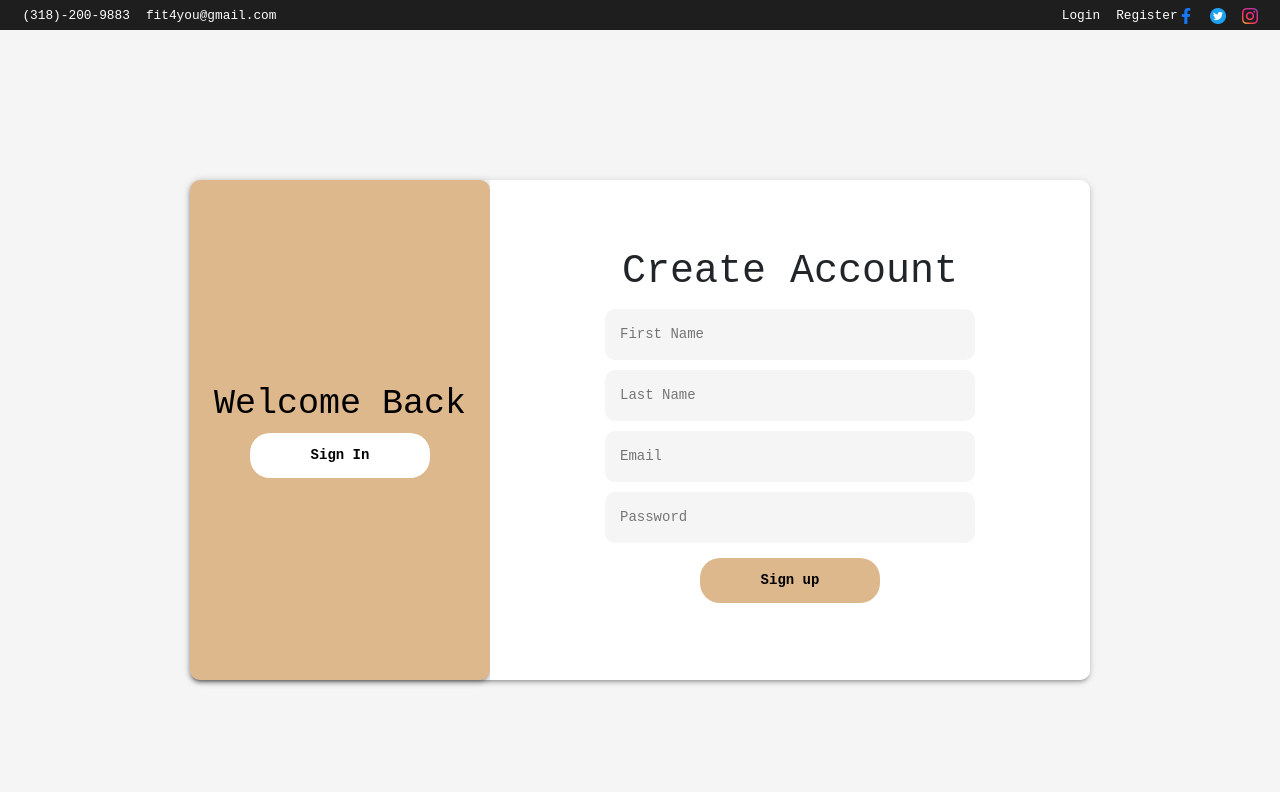
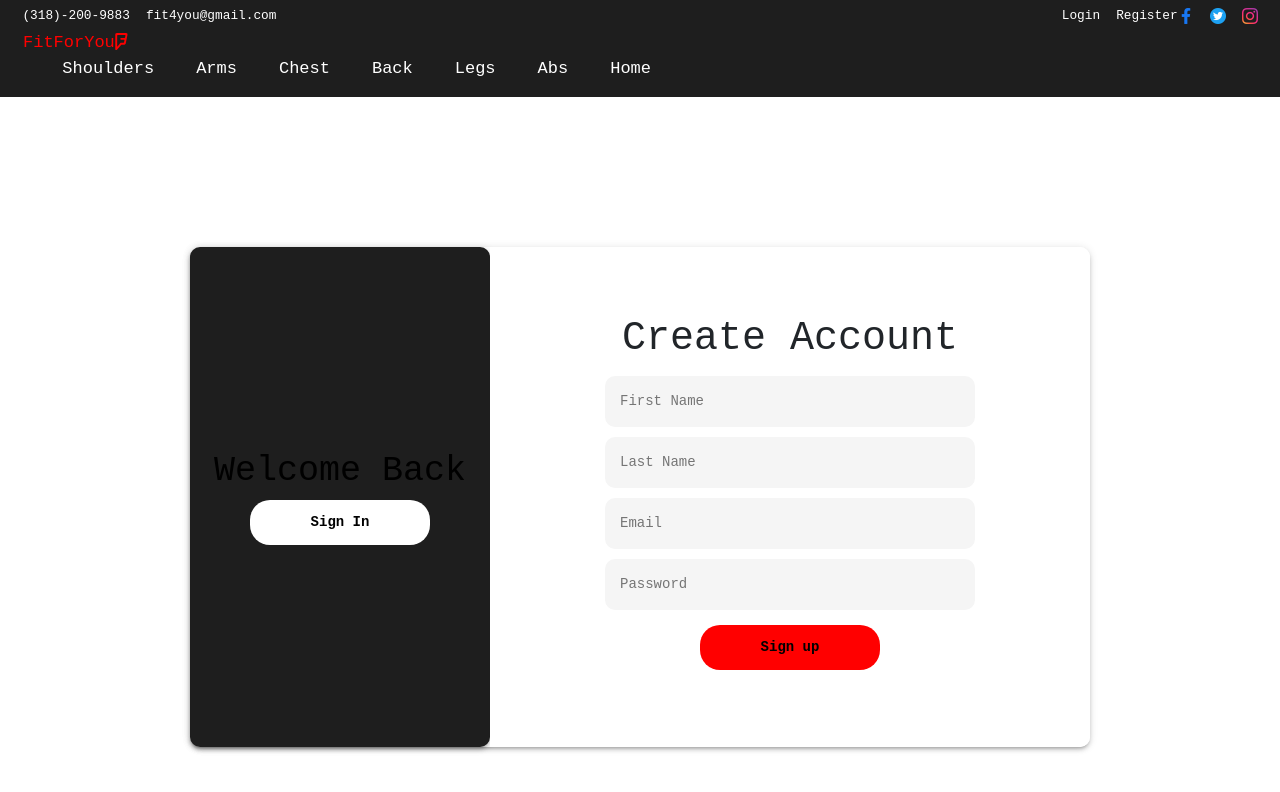
Before and after one commit to JordanMcFadden/newfit, a React (Create React App) app in the folder frontend/: page /sign-up in a window 1280 px wide. Shown: the top 792 px of the page. Built offline with nearby package versions, Linux system fonts and the light colour scheme.

Commit message:
finished nav, might revise later

```diff
--- a/frontend/public/index.html
+++ b/frontend/public/index.html
@@ -17,6 +17,9 @@
   .
     -->
     <title>FitForYou</title>
+    <script defer src="https://use.fontawesome.com/releases/v5.15.4/js/all.js"
+    integrity="sha384-rOA1PnstxnOBLzCLMcre8ybwbTmemjzdNlILg8O7z1lUkLXozs4DHonlDtnE7fpc"
+    crossorigin="anonymous"></script>
     <script src="https://code.jquery.com/jquery-latest.js"></script>
     <link rel="stylesheet" href="https://stackpath.bootstrapcdn.com/bootstrap/4.3.1/css/bootstrap.min.css">
     <script src="https://stackpath.bootstrapcdn.com/bootstrap/4.3.1/js/bootstrap.min.js"></script>
--- a/frontend/src/App.js
+++ b/frontend/src/App.js
@@ -4,7 +4,6 @@ import { BrowserRouter as Router, Routes, Route} from 'react-router-dom';
 import Signin from './components/login_component';
 import Signup from './components/signup_component';
 import Home from './components/home_component';
-import Journey from './components/journey_component';
 import Topbar from './components/topbar_component';
 import Personalize from './components/getstarted_component';
 
@@ -14,14 +13,13 @@ function App() {
     <Router>
       <div className = "App">
         <div className="auth-wrapper">
-        <Topbar />
+          <Topbar />
           <div className="auth-inner">
             <Routes>
               <Route exact path ="/" element={<Home />}/>
-              <Route path="/get-started" element={<Personalize/>} />
+              <Route path="/get-started" element={<Personalize />} />
               <Route path="/sign-in" element={<Signin />}/>
               <Route path="/sign-up" element={<Signup />}/>
-              <Route path="/journey" element={<Journey />}/>
             </Routes>
           </div>
         </div>
--- a/frontend/src/components/journey_component.js
+++ /dev/null
@@ -1,13 +0,0 @@
-import React from 'react'
-
-function journey_component() {
-  return (
-    <div>
-        <h1>FitForYou</h1>
-        <p>This is where all of the personal records and fitness info will go</p>
-    </div>
-
-  )
-}
-
-export default journey_component
--- a/frontend/src/components/signup_component.js
+++ b/frontend/src/components/signup_component.js
@@ -72,7 +72,7 @@ const Signup  = () =>
             required
             className={styles.input}
           />
-          <button type="submit" className={styles.tan_btn}>
+          <button type="submit" className={styles.grey_btn}>
             Sign up
           </button>
           </form>
--- a/frontend/src/components/topbar_component.js
+++ b/frontend/src/components/topbar_component.js
@@ -13,8 +13,11 @@ export default function Topbar(props) {
 
   return (
     <>
-        <div className={styles.topbar}>
-          <div className={styles.topbar_phone}><a className={styles.topbar_links} href="tel:318-200-9883">(318)-200-9883</a><a className={styles.topbar_links} href="mailto:fit4you@gmail.com">fit4you@gmail.com</a></div>
+      <div className={styles.topbar}>
+        <div className={styles.topbar_phone}>
+          <a className={styles.topbar_links} href="tel:318-200-9883">(318)-200-9883</a>
+          <a className={styles.topbar_links} href="mailto:fit4you@gmail.com">fit4you@gmail.com</a>
+        </div>
         <div className={styles.topbar_social}>
 
           {isauth === true ? (
@@ -50,6 +53,50 @@ export default function Topbar(props) {
           </a>
         </div>
       </div>
+
+      <nav className={styles.navbar}>
+        <div className={styles.navbar_logo}>FitForYou<i className="fab fa-foursquare"></i>
+          <div className={styles.navbar_groups}>
+            <ul className={styles.navbar_groups}>
+              <li>
+                  <Link className={styles.navbar_links} to="/shoulders">
+                    Shoulders
+                  </Link>
+              </li>
+              <li>
+                  <Link className={styles.navbar_links} to="/arms">
+                    Arms
+                  </Link>
+              </li>
+              <li>
+              <Link className={styles.navbar_links} to="/chest">
+                    Chest
+                  </Link>
+              </li>
+              <li>
+                  <Link className={styles.navbar_links} to="/back">
+                    Back
+                  </Link>
+              </li>
+              <li>
+                  <Link className={styles.navbar_links} to="/legs">
+                    Legs
+                  </Link>
+              </li>
+              <li>
+                  <Link className={styles.navbar_links} to="/abs">
+                    Abs
+                  </Link>
+              </li>
+              <li>
+                  <Link className={styles.navbar_links} to="/">
+                    Home
+                  </Link>
+              </li>
+            </ul>
+          </div>
+        </div>
+      </nav>
     </>
   );
 }
--- a/frontend/src/index.css
+++ b/frontend/src/index.css
@@ -6,8 +6,3 @@ body {
   -webkit-font-smoothing: antialiased;
   -moz-osx-font-smoothing: grayscale;
 }
-
-code {
-  font-family: source-code-pro, Menlo, Monaco, Consolas, 'Courier New',
-    monospace;
-}
--- a/frontend/src/styles/signin.module.css
+++ b/frontend/src/styles/signin.module.css
@@ -2,7 +2,7 @@
 {
     width: 100%;
     min-height: 100vh;
-    background-color: whitesmoke;
+    background-color: white;
     display: flex;
     align-items: center;
     justify-content: center;
--- a/frontend/src/styles/signup.module.css
+++ b/frontend/src/styles/signup.module.css
@@ -1,7 +1,7 @@
 .signup_container {
     width: 100%;
     min-height: 100vh;
-    background-color: whitesmoke;
+    background-color: white;
     display: flex;
     align-items: center;
     justify-content: center;
@@ -24,7 +24,7 @@
     flex-direction: column;
     align-items: center;
     justify-content: center;
-    background-color: #deb88d;
+    background-color: #1E1E1E;
     border-radius: 10px;
     box-shadow: 0px 3px 3px -2px rgb(0 0 0 / 20%),
 		        0px 3px 4px 0px rgb(0 0 0 / 14%),
@@ -71,7 +71,7 @@
     font-size: 14px;
 }
 
-.white_btn, .tan_btn {
+.white_btn, .grey_btn {
     border: none;
     outline: none;
     padding: 12px 0;
@@ -83,7 +83,7 @@
     cursor: pointer;
 }
 
-.tan_btn {
-    background-color: #deb88d;
+.grey_btn {
+    background-color: red;
     margin: 10px;
 }
--- a/frontend/src/styles/topbar.module.css
+++ b/frontend/src/styles/topbar.module.css
@@ -62,3 +62,45 @@
         justify-content: center;
     }
 }
+
+/* This is the end of the top bar and start of the navbar */
+
+.navbar{
+   background-color: #1E1E1E;
+   z-index: 1;
+   width: 100%;
+}
+
+.navbar_logo{
+    color: red;
+    cursor: pointer;
+    font-size: 17px;
+    margin-left: 23px;
+}
+
+.fa-foursquare{
+    margin-left: 0.5rem;
+    font-size: 1.6rem;
+}
+
+.navbar_groups{
+    display: grid;
+    grid-template-columns: repeat(7, auto);
+    list-style: none;
+    grid-gap: 10px;
+    width: 80vw;
+    justify-content: flex-end;
+    margin-right: 20rem;
+}
+
+.navbar_links{
+    color: white;
+    text-decoration: none;
+    padding: 0.5rem 1rem;
+}
+
+.navbar_links:hover {
+    background-color: #a9a9a9;
+    border-radius: 4px;
+    transition: all 0.2s ease-out;
+}
```
Also changed, not shown: frontend/src/App.css (line endings or trailing spaces), frontend/src/components/sidebar_component.js (deleted), frontend/src/styles/sidebar.module.css (added).
